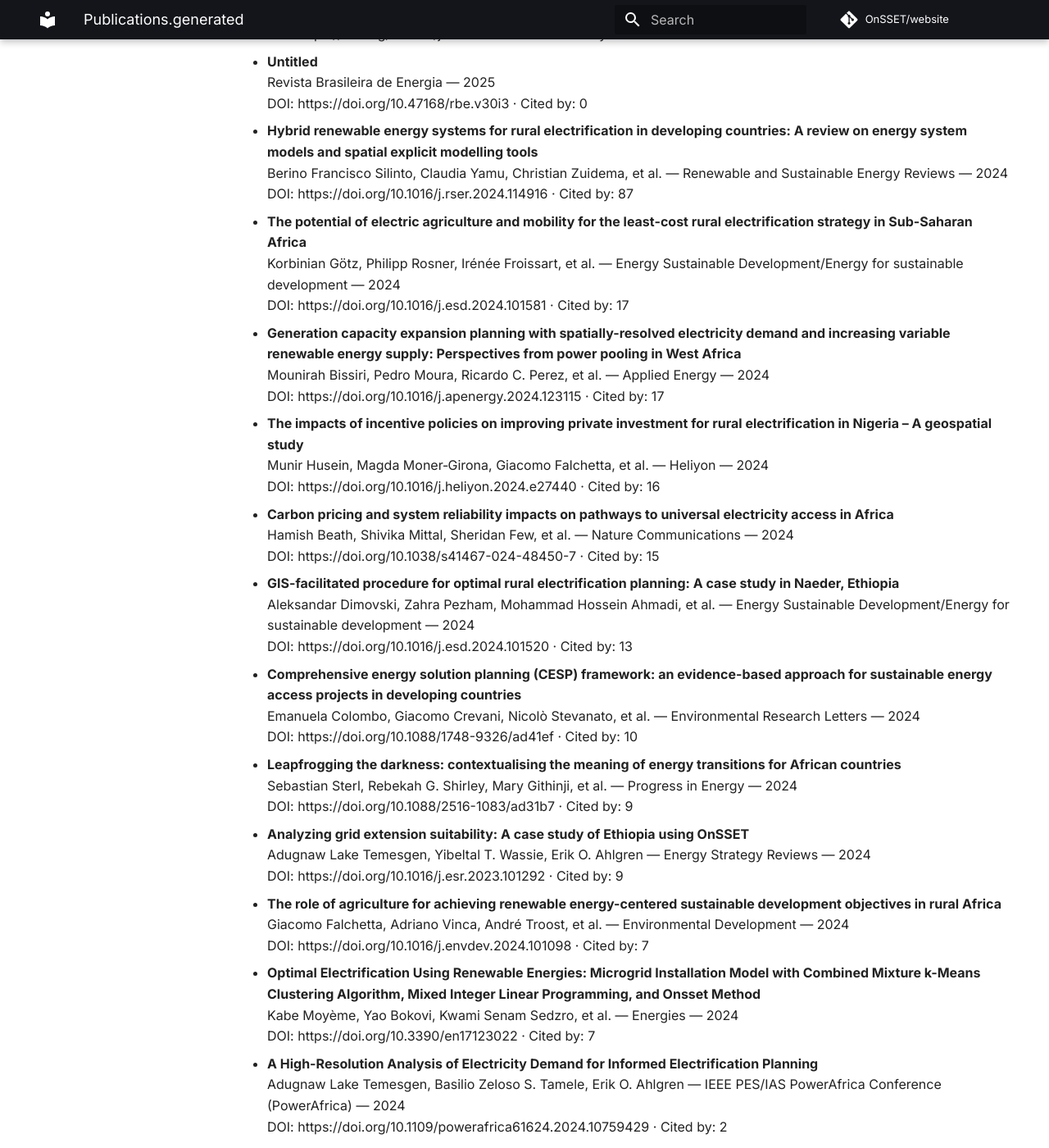
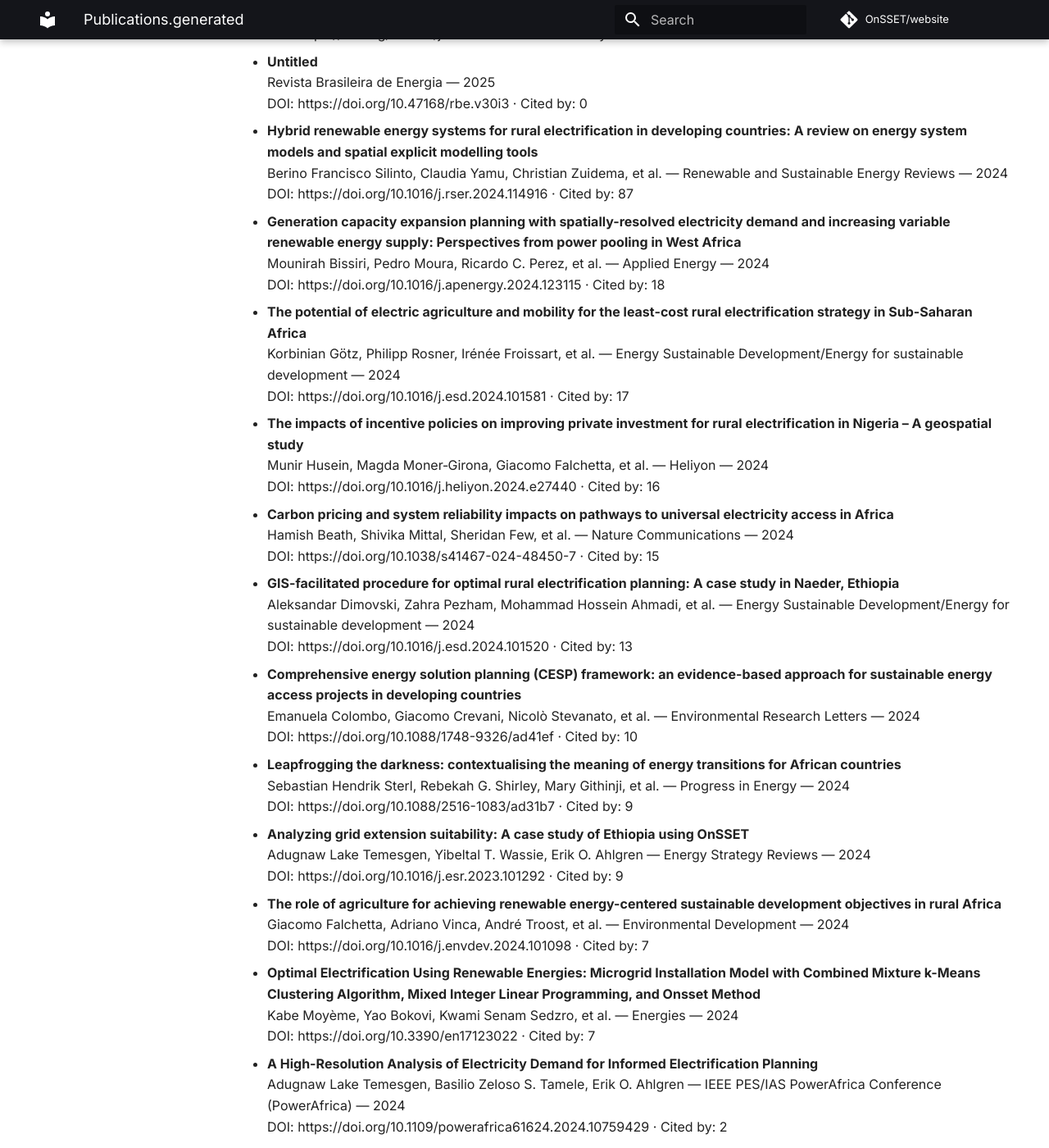
Before and after one commit to OnSSET/website, an MkDocs documentation site: the page built from docs/publications.generated.md, in a window 1280 px wide and 1400 px high, scrolled down 10227 px. Shown: the whole window at 82% size. Built offline with MkDocs 1.6.1 and Material for MkDocs 9.7.7, drawn with Linux system fonts in a browser that asks for light colours; comment, search, counter and statistics services are not loaded; some of the changed text lies outside the part shown.

Commit message:
Auto-update publications

```diff
--- a/docs/publications.generated.md
+++ b/docs/publications.generated.md
@@ -418,13 +418,13 @@ No results found.
   Berino Francisco Silinto, Claudia Yamu, Christian Zuidema, et al. — Renewable and Sustainable Energy Reviews — 2024
   DOI: https://doi.org/10.1016/j.rser.2024.114916 · Cited by: 87
 
+- **Generation capacity expansion planning with spatially-resolved electricity demand and increasing variable renewable energy supply: Perspectives from power pooling in West Africa**
+  Mounirah Bissiri, Pedro Moura, Ricardo C. Perez, et al. — Applied Energy — 2024
+  DOI: https://doi.org/10.1016/j.apenergy.2024.123115 · Cited by: 18
+
 - **The potential of electric agriculture and mobility for the least-cost rural electrification strategy in Sub-Saharan Africa**
   Korbinian Götz, Philipp Rosner, Irénée Froissart, et al. — Energy Sustainable Development/Energy for sustainable development — 2024
   DOI: https://doi.org/10.1016/j.esd.2024.101581 · Cited by: 17
-
-- **Generation capacity expansion planning with spatially-resolved electricity demand and increasing variable renewable energy supply: Perspectives from power pooling in West Africa**
-  Mounirah Bissiri, Pedro Moura, Ricardo C. Perez, et al. — Applied Energy — 2024
-  DOI: https://doi.org/10.1016/j.apenergy.2024.123115 · Cited by: 17
 
 - **The impacts of incentive policies on improving private investment for rural electrification in Nigeria – A geospatial study**
   Munir Husein, Magda Moner‐Girona, Giacomo Falchetta, et al. — Heliyon — 2024
@@ -443,7 +443,7 @@ No results found.
   DOI: https://doi.org/10.1088/1748-9326/ad41ef · Cited by: 10
 
 - **Leapfrogging the darkness: contextualising the meaning of energy transitions for African countries**
-  Sebastian Sterl, Rebekah G. Shirley, Mary Githinji, et al. — Progress in Energy — 2024
+  Sebastian Hendrik Sterl, Rebekah G. Shirley, Mary Githinji, et al. — Progress in Energy — 2024
   DOI: https://doi.org/10.1088/2516-1083/ad31b7 · Cited by: 9
 
 - **Analyzing grid extension suitability: A case study of Ethiopia using OnSSET**
```
Also changed, not shown: other parts of docs/publications.generated.md (+2 -2 lines).
